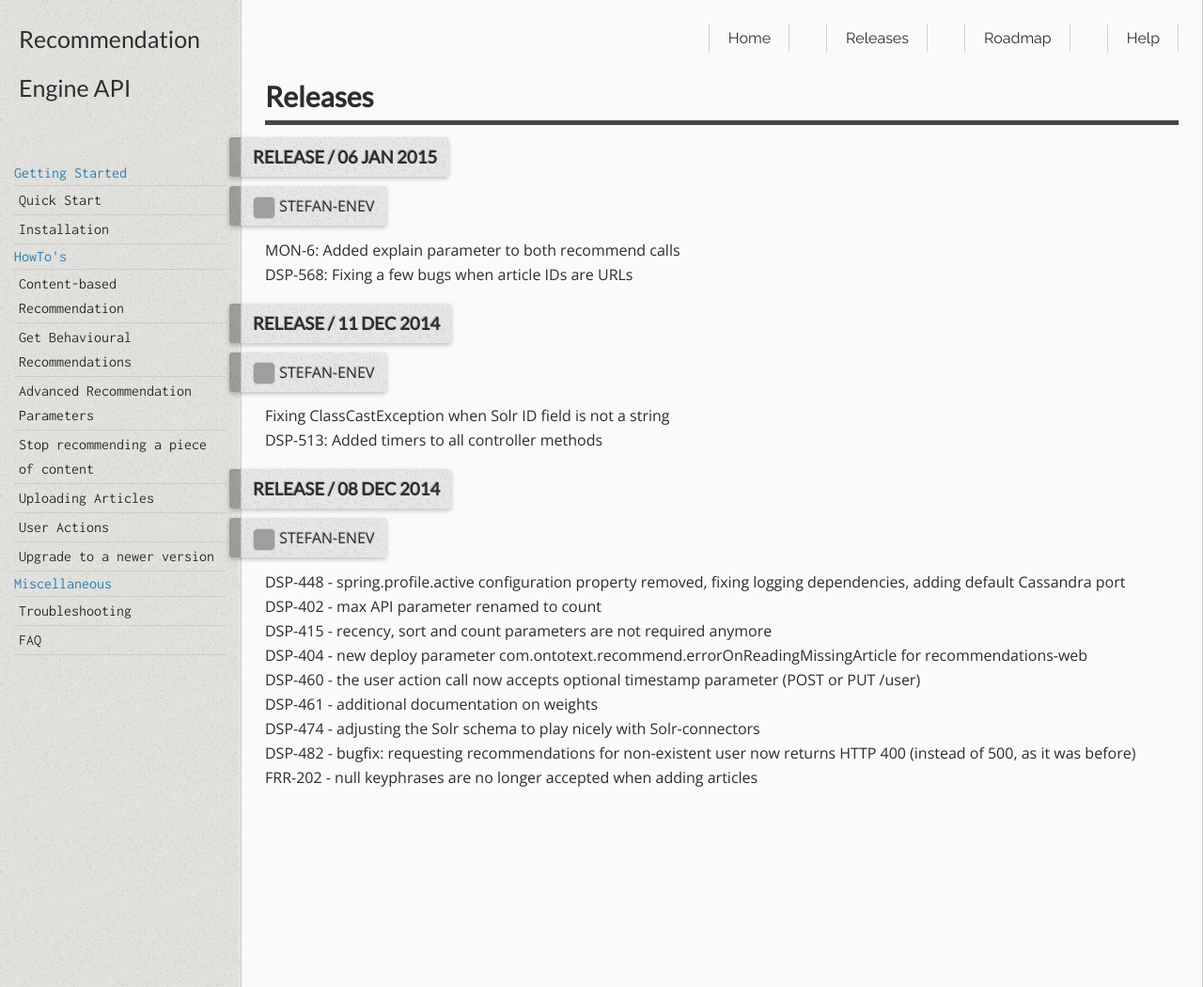
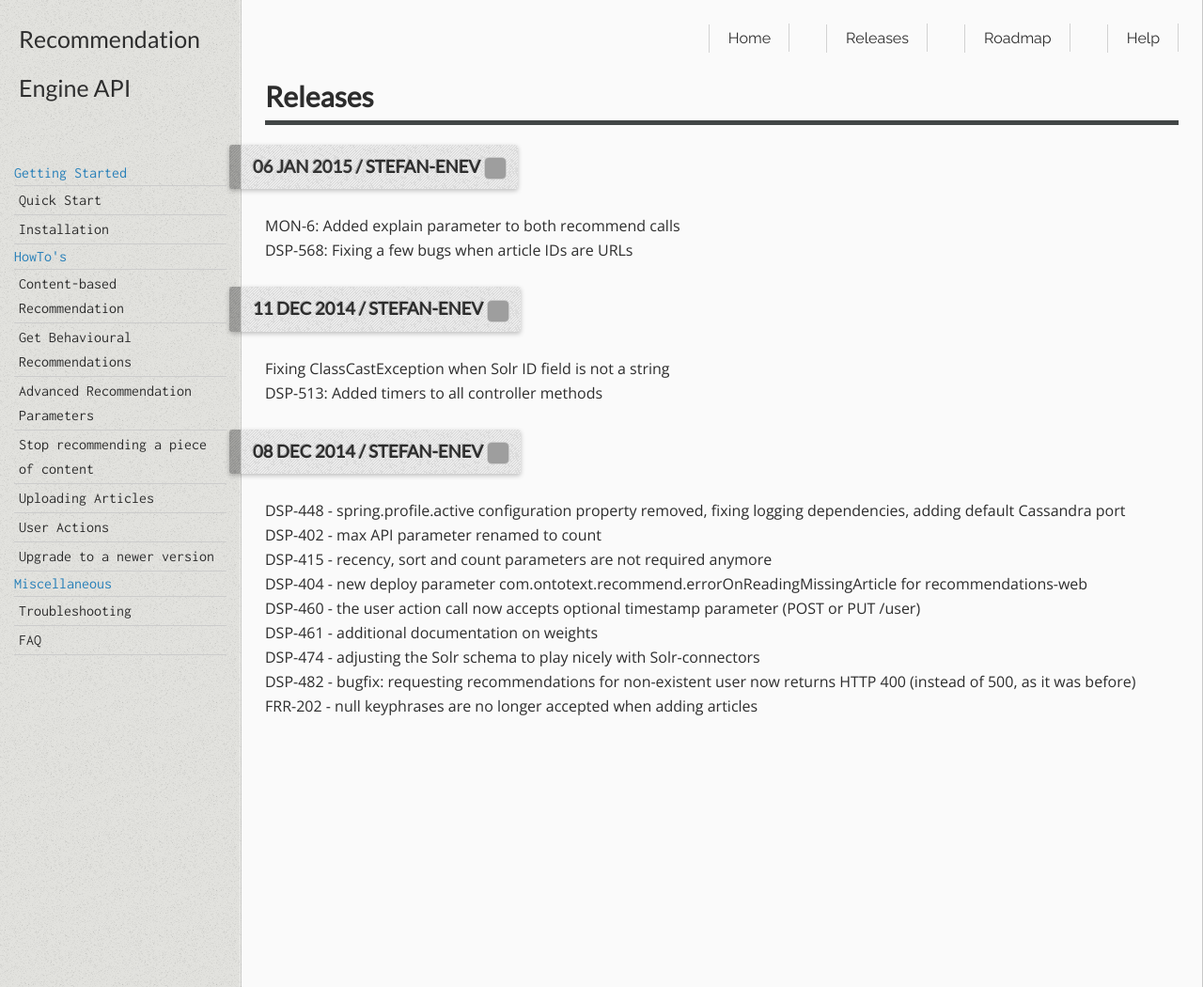
Before and after one commit to Ontotext-AD/recommend-pub-docs, a Jekyll site: the page built from release/index.html, in a window 1280 px wide. Shown: the whole page at 94% size. Built offline with Jekyll 4.4.1, drawn with Linux system fonts in a browser that asks for light colours; grey boxes are pictures that could not be loaded.

Commit message:
final fixes

```diff
--- a/assets/boddhi/css/style.css
+++ b/assets/boddhi/css/style.css
@@ -38,6 +38,7 @@ body {
   line-height: 1.4;
   -webkit-tap-highlight-color: rgba(255, 0, 0, 0.62);
 }
+
 body,
 button,
 input,
@@ -384,7 +385,6 @@ em {
 html {
   color: #2d2d2d;
 }
-/* Slider Caption */
 
 .flex-caption {
 
@@ -399,6 +399,7 @@ html {
   box-shadow: 0px 2px 5px rgba(0, 0, 0, 0.24);
   border-bottom: none !important;
   margin-left: -38px;
+  display: inline-block;
 
 }
 
--- a/release/index.html
+++ b/release/index.html
@@ -6,14 +6,8 @@ title: Releases
 {% for post in site.categories.release %}
   <article>
 	  <h4>
-	    <a href="{{ post.url }}" class="flex-caption" style="opacity: 1;">{{ post.title }}<span class="label">{{ post.categories | array_to_sentence_string }}</span> / <span class="post-date">{{ post.date | date_to_string }}</span></a>
+	    <div class="flex-caption" style="opacity: 1;"><span class="post-date">{{ post.date | date_to_string }}</span> / <a href="https://github.com/{{ post.author }}">{{ post.author }} <img src="https://github.com/{{ post.author }}.png" alt="{{ post.author }} avatar" width="24" height="24"></div>
 	  </h4>
-	  <div style="margin-bottom: 20px">
-	    <a href="https://github.com/{{ post.author }}" class="flex-caption" style="opacity: 1;">
-	      <img src="https://github.com/{{ post.author }}.png" alt="{{ post.author }} avatar" width="24" height="24">
-	      {{ post.author }}
-	    </a>
-	  </div>
 	  <div class="post-content">
 	    {{ post.content }}
 	  </div>
```
